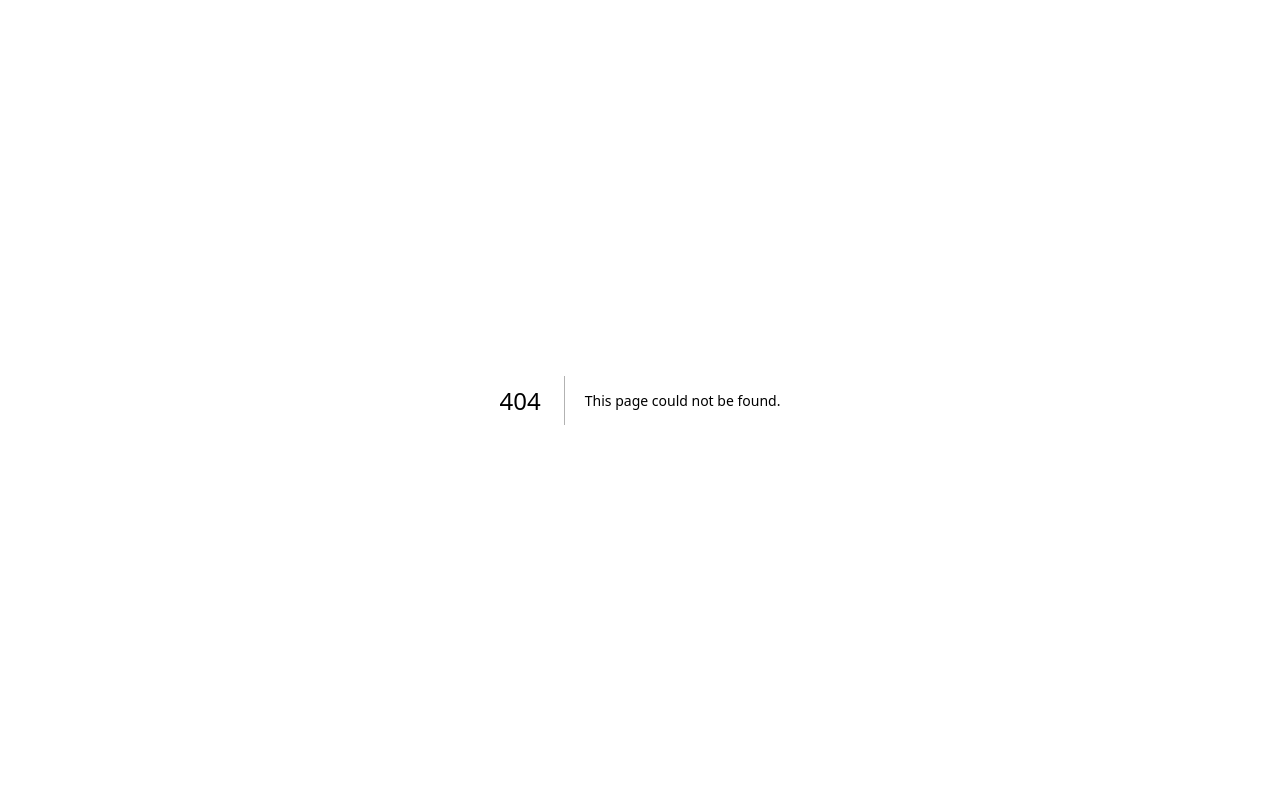
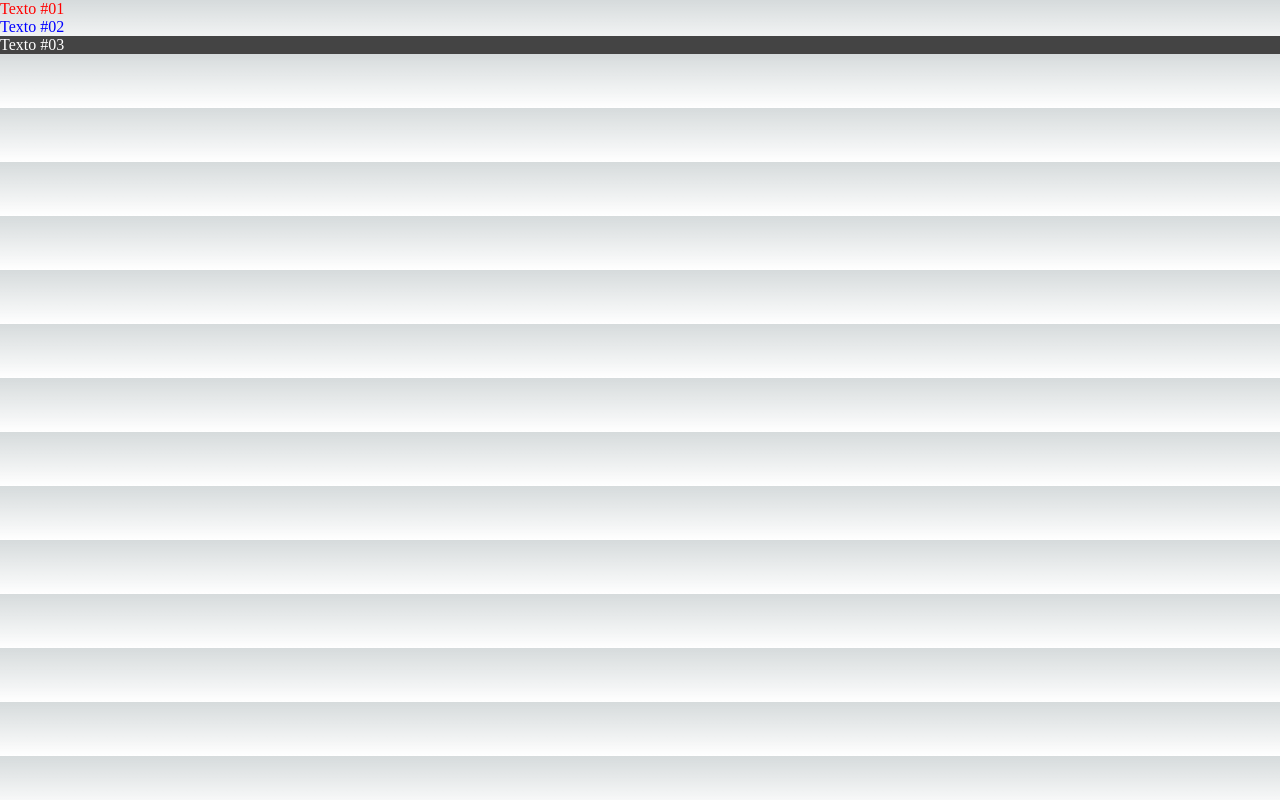
Before and after one commit to ArthurDetomi/NextJS, a Next.js app in the folder exercicios/: page /css/integracao1 in a window 1280 px wide. Before the commit this address had no page. Built offline with nearby package versions, Linux system fonts and the light colour scheme.

Commit message:
Aplicando Css nos componentes

```diff
--- a/exercicios/src/pages/_app.js
+++ b/exercicios/src/pages/_app.js
@@ -1,4 +1,5 @@
 import "@/styles/globals.css";
+import "@/pages/css/integracao1.css"
 
 export default function App({ Component, pageProps }) {
   return <Component {...pageProps} />;
--- /dev/null
+++ b/exercicios/src/pages/css/integracao1.css
@@ -0,0 +1,12 @@
+.integracao1 .vermelho {
+  color: red;
+}
+
+.integracao1 .azul {
+  color: blue;
+}
+
+.integracao1 .branco {
+  background-color: #444;
+  color: white;
+}
--- /dev/null
+++ b/exercicios/src/pages/css/integracao1.jsx
@@ -0,0 +1,10 @@
+
+export default function integracao() {
+    return (
+        <div className="integracao1">
+            <div className="vermelho">Texto #01</div>
+            <div className="azul">Texto #02</div>
+            <div className="branco">Texto #03</div>
+        </div>
+    )
+}
```
